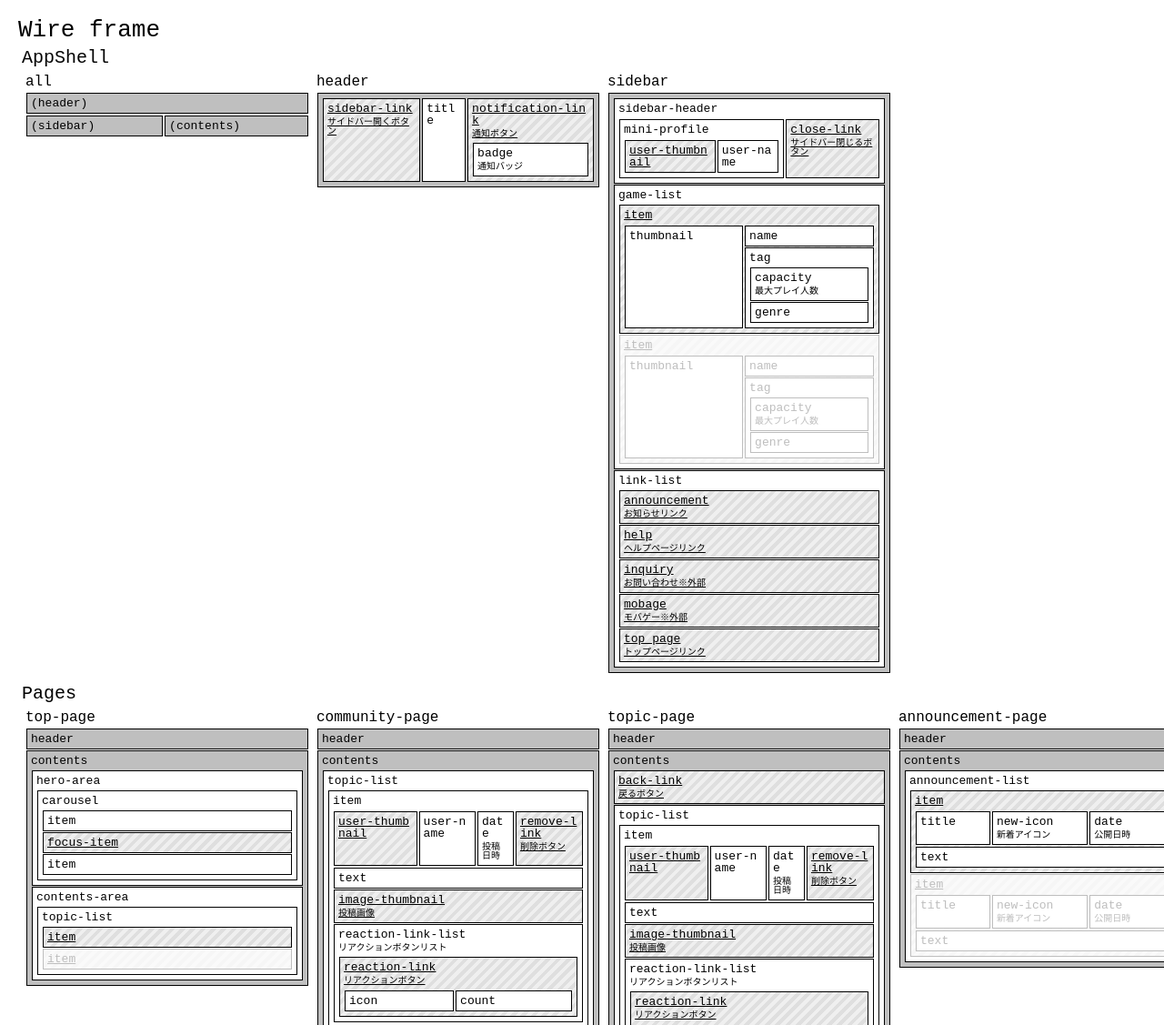
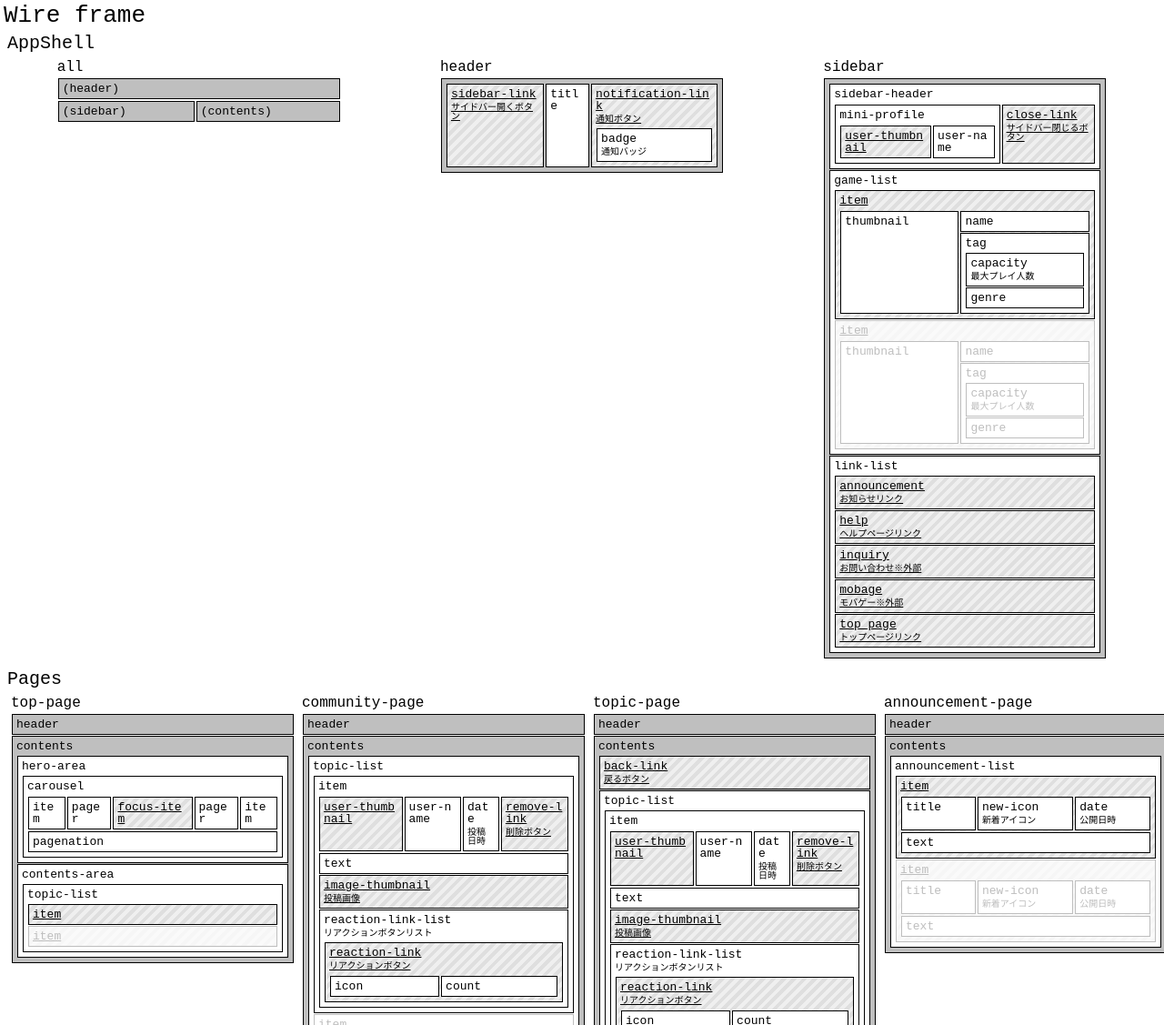
Before and after one commit to mimonelu/wirelang, a website built with webpack: page index.html in a window 1280 px wide. Shown: the top 1127 px of the page at 91% size. Built offline with nearby package versions, Linux system fonts and the light colour scheme.

Commit message:
modify index.html

```diff
--- a/index.html
+++ b/index.html
@@ -1,12 +1,15 @@
 <html>
   <head>
+    <meta charset="utf-8">
     <meta name="viewport" content="user-scalable=no, width=device-width">
     <style>
 
-body {
-  margin: 16px;
+* {
+  margin: 0;
+  padding: 0;
 }
 .wl-level-2 {
+  margin: 0 auto !important;
   min-width: 320px;
   max-width: 320px;
 }
@@ -15,7 +18,7 @@ body {
   </head>
   <body>
     <div class="wl-container"></div>
-    <script src="./wirelang.js"></script>
+    <script src="https://mimonelu.github.io/wirelang/wirelang.js"></script>
     <script id="wl-scheme" type="text/template">
 -^Wire frame
   :-^AppShell
@@ -58,9 +61,13 @@ body {
       +contents
         hero-area
           carousel
-            item
-            $focus-item
-            item
+            :/
+              item
+              pager
+              $focus-item
+              pager
+              item
+            pagenation
         contents-area
           topic-list
             $item
@@ -144,8 +151,8 @@ body {
               title
             /:
               text
+              image-thumbnail
               date:通知日時
-              image-thumbnail:投稿日時
           @
     </script>
     <script>
```
